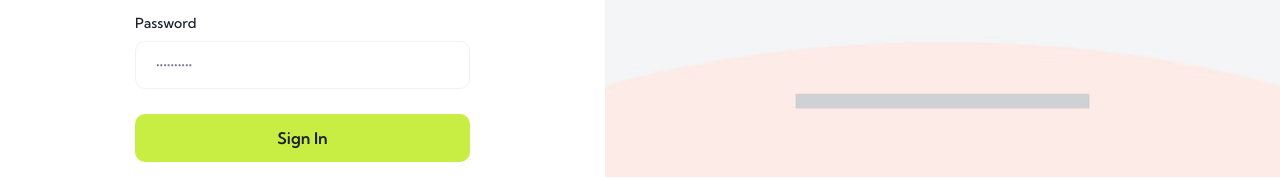
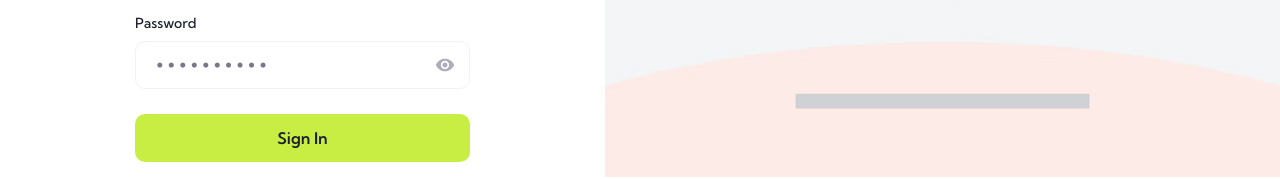
Before and after one commit to cserinyel/nodelabs-case-study-maglo, a React (Vite) app: page /auth/signin in a window 1280 px wide. Shown: the part 623-802 px from the top of the page. Built offline with nearby package versions, Linux system fonts and the light colour scheme.

Commit message:
password input update

```diff
--- a/src/assets/icons/icons.tsx
+++ b/src/assets/icons/icons.tsx
@@ -287,3 +287,29 @@
     <path d="M12 17q.425 0 .713-.288T13 16t-.288-.712T12 15t-.712.288T11 16t.288.713T12 17m0-4q.425 0 .713-.288T13 12V8q0-.425-.288-.712T12 7t-.712.288T11 8v4q0 .425.288.713T12 13m0 9q-2.075 0-3.9-.788t-3.175-2.137T2.788 15.9T2 12t.788-3.9t2.137-3.175T8.1 2.788T12 2t3.9.788t3.175 2.137T21.213 8.1T22 12t-.788 3.9t-2.137 3.175t-3.175 2.138T12 22" />
   </svg>
 );
+
+export const EyeIcon = () => (
+  <svg
+    xmlns="http://www.w3.org/2000/svg"
+    width="24"
+    height="24"
+    viewBox="0 0 24 24"
+    className="w-full h-full"
+    fill="currentColor"
+  >
+    <path d="M12 4.5C7 4.5 2.73 7.61 1 12c1.73 4.39 6 7.5 11 7.5s9.27-3.11 11-7.5c-1.73-4.39-6-7.5-11-7.5M12 17c-2.76 0-5-2.24-5-5s2.24-5 5-5s5 2.24 5 5s-2.24 5-5 5m0-8c-1.66 0-3 1.34-3 3s1.34 3 3 3s3-1.34 3-3s-1.34-3-3-3" />
+  </svg>
+);
+
+export const EyeOffIcon = () => (
+  <svg
+    xmlns="http://www.w3.org/2000/svg"
+    width="24"
+    height="24"
+    viewBox="0 0 24 24"
+    className="w-full h-full"
+    fill="currentColor"
+  >
+    <path d="M11.83 9L15 12.16V12a3 3 0 0 0-3-3zm-4.3.8l1.55 1.55c-.05.21-.08.42-.08.65a3 3 0 0 0 3 3c.22 0 .44-.03.65-.08l1.55 1.55c-.67.33-1.41.53-2.2.53a5 5 0 0 1-5-5c0-.79.2-1.53.53-2.2M2 4.27l2.28 2.28l.45.45C3.08 8.3 1.78 10 1 12c1.73 4.39 6 7.5 11 7.5c1.55 0 3.03-.3 4.38-.84l.43.42L19.73 22L21 20.73L3.27 3M12 7a5 5 0 0 1 5 5c0 .64-.13 1.26-.36 1.82l2.93 2.93c1.5-1.25 2.7-2.89 3.43-4.75c-1.73-4.39-6-7.5-11-7.5c-1.4 0-2.74.25-4 .7l2.17 2.15C10.74 7.13 11.35 7 12 7" />
+  </svg>
+);
--- a/src/shared/components/input/input.tsx
+++ b/src/shared/components/input/input.tsx
@@ -1,4 +1,6 @@
+import { useState } from "react";
 import { twMerge } from "tailwind-merge";
+import { EyeIcon, EyeOffIcon } from "../../../assets/icons/icons";
 import type { InputProps } from "./input.types";
 
 const Input = ({
@@ -10,16 +12,24 @@
   error,
   ...props
 }: InputProps) => {
+  const [showPassword, setShowPassword] = useState(false);
+  const isPasswordType = type === "password";
+  const inputType = isPasswordType && showPassword ? "text" : type;
+
   const errorId = error?.length ? `${id}-error` : undefined;
   const hasError = Boolean(error?.length);
 
   const classes = twMerge(
     "w-full h-[48px]",
     "text-[var(--text-color-3)] text-[14px]/[100%] font-[500]",
-    "pt-[15px] pr-[25px] pb-[16px] pl-[20px]",
+    "pt-[15px] pb-[16px] pl-[20px]",
+    isPasswordType ? "pr-[50px]" : "pr-[25px]",
     "border border-[var(--border-color)] rounded-[10px]",
     "outline-[var(--color-primary)]",
     "disabled:opacity-50 disabled:cursor-not-allowed",
+    isPasswordType &&
+      !showPassword &&
+      "tracking-[0.15em] font-[800] text-[26px]",
     hasError && "border-red-500 outline-red-500",
     className
   );
@@ -49,6 +59,10 @@
     );
   };
 
+  const togglePasswordVisibility = () => {
+    setShowPassword((prev) => !prev);
+  };
+
   return (
     <div>
       {label && (
@@ -56,14 +70,26 @@
           {label}
         </label>
       )}
+      <div className="relative">
         <input
-        type={type}
+          type={inputType}
           id={id}
           className={classes}
           aria-invalid={hasError}
           aria-describedby={errorId}
           {...props}
         />
+        {isPasswordType && (
+          <button
+            type="button"
+            onClick={togglePasswordVisibility}
+            className="absolute right-[15px] top-1/2 -translate-y-1/2 w-[20px] h-[20px] text-[var(--text-color-3)] opacity-60 hover:opacity-100 transition-opacity cursor-pointer"
+            aria-label={showPassword ? "Hide password" : "Show password"}
+          >
+            {showPassword ? <EyeOffIcon /> : <EyeIcon />}
+          </button>
+        )}
+      </div>
       {error && errorId && getErrorList(error, errorId)}
     </div>
   );
```
Lines whose indentation alone changed are shown as unchanged.
